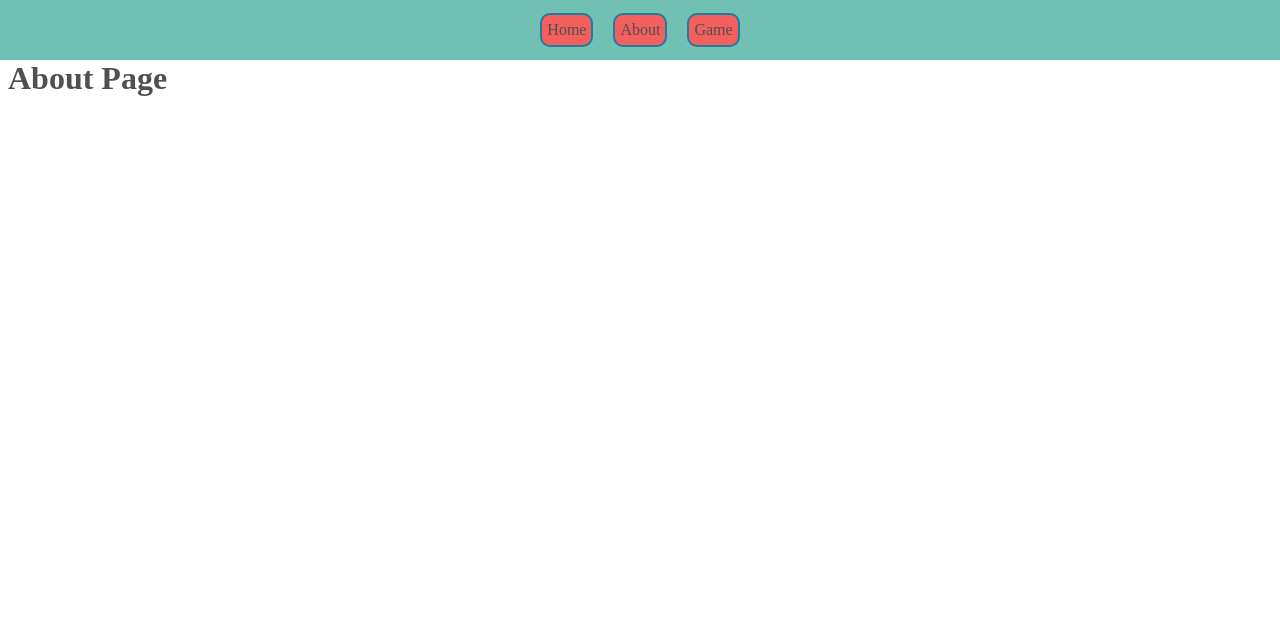
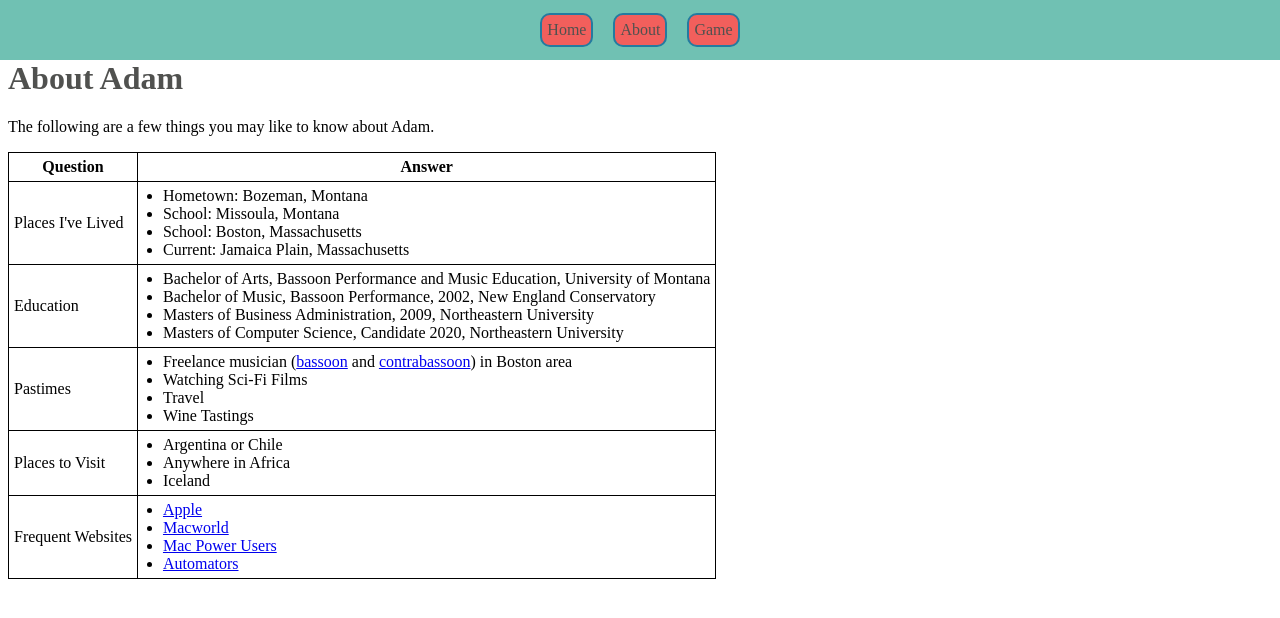
Before and after one commit to mttransplant/CS5610-PersonalWebsite, a website: page html_serve/about.html in a window 1280 px wide. Drawn offline with nearby package versions, Linux system fonts and the light colour scheme.

Commit message:
Completed first draft of About page.

```diff
--- /dev/null
+++ b/css/about.css
@@ -0,0 +1,12 @@
+th,
+td,
+table.about {
+    border: 1px solid black;
+    border-collapse: collapse;
+    padding: 5px;
+}
+
+ul {
+    margin: 0px;
+    padding-inline-start: 20px;
+}
--- a/css/style.css
+++ b/css/style.css
@@ -79,7 +79,7 @@ h1 {
     color: var(--nav_item_text)
 }
 
-#main_div {
+.main_div {
     margin-top: 60px;
     width: 100%;
 }
--- a/html_serve/about.html
+++ b/html_serve/about.html
@@ -6,12 +6,88 @@
     <link rel="shortcut icon" href="/images/favicon.ico" type="image/x-icon">
     <link rel="icon" href="/images/favicon.ico" type="image/x-icon">
     <link href="/css/style.css" rel="stylesheet">
+    <link href="/css/about.css" rel="stylesheet">
 </head>
 
 <body>
-    <div id="nav_bar"></div>
-    <div id="main_div">
-        <h1>About Page</h1>
+    <div class="nav_bar"></div>
+    <div class="main_div">
+        <h1>About Adam</h1>
+        <p>The following are a few things you may like to know about Adam.</p>
+        <table class="about">
+            <tr>
+                <th>
+                    Question
+                </th>
+                <th>
+                    Answer
+                </th>
+            </tr>
+            <tr>
+                <td>
+                    Places I've Lived
+                </td>
+                <td>
+                    <ul>
+                        <li>Hometown: Bozeman, Montana</li>
+                        <li>School: Missoula, Montana</li>
+                        <li>School: Boston, Massachusetts</li>
+                        <li>Current: Jamaica Plain, Massachusetts</li>
+                    </ul>
+                </td>
+            </tr>
+            <tr>
+                <td>
+                    Education
+                </td>
+                <td>
+                    <ul>
+                        <li>Bachelor of Arts, Bassoon Performance and Music Education, University of Montana</li>
+                        <li>Bachelor of Music, Bassoon Performance, 2002, New England Conservatory</li>
+                        <li>Masters of Business Administration, 2009, Northeastern University</li>
+                        <li>Masters of Computer Science, Candidate 2020, Northeastern University</li>
+                    </ul>
+                </td>
+            </tr>
+            <tr>
+                <td>
+                    Pastimes
+                </td>
+                <td>
+                    <ul>
+                        <li>Freelance musician (<a href="https://en.wikipedia.org/wiki/Bassoon" target="_blank">bassoon</a> and <a href="https://en.wikipedia.org/wiki/Contrabassoon" target="_blank">contrabassoon</a>) in Boston area</li>
+                        <li>Watching Sci-Fi Films</li>
+                        <li>Travel</li>
+                        <li>Wine Tastings</li>
+                    </ul>
+                </td>
+            </tr>
+            <tr>
+                <td>
+                    Places to Visit
+                </td>
+                <td>
+                    <ul>
+                        <li>Argentina or Chile</li>
+                        <li>Anywhere in Africa</li>
+                        <li>Iceland</li>
+                    </ul>
+                </td>
+            </tr>
+            <tr>
+                <td>
+                    Frequent Websites
+                </td>
+                <td>
+                    <ul>
+                        <li><a href="https://www.apple.com" target="_blank">Apple</a></li>
+                        <li><a href="https://www.macworld.com/" target="_blank">Macworld</a></li>
+                        <li><a href="https://talk.macpowerusers.com" target="_blank">Mac Power Users</a></li>
+                        <li><a href="https://talk.automators.fm" target="_blank">Automators</a></li>
+                    </ul>
+                </td>
+            </tr>
+        </table>
     </div>
 </body>
 <script src="https://code.jquery.com/jquery-3.5.1.min.js"></script>
--- a/javascripts/nav.js
+++ b/javascripts/nav.js
@@ -1,5 +1,5 @@
 $(function() {
-    $("#nav_bar").load("/html_serve/nav.html");
+    $(".nav_bar").load("/html_serve/nav.html");
 });
 
 function goToURL(url) {
```
Also changed, not shown: html_serve/game.html (+2 -2 lines), index.html (+2 -2 lines).
